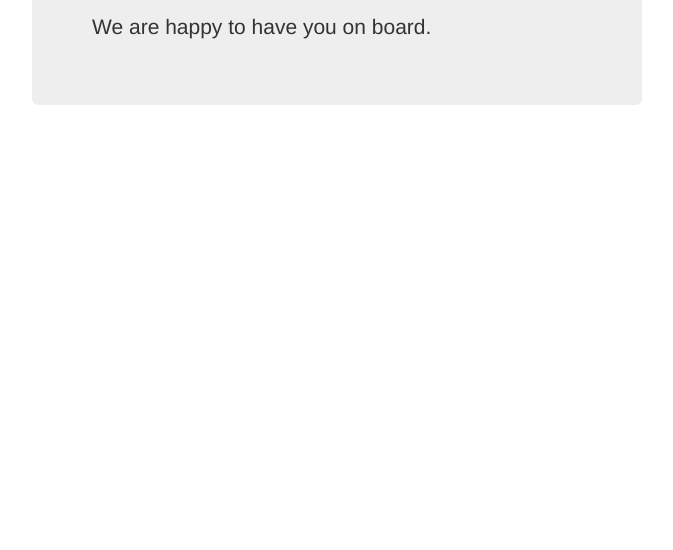
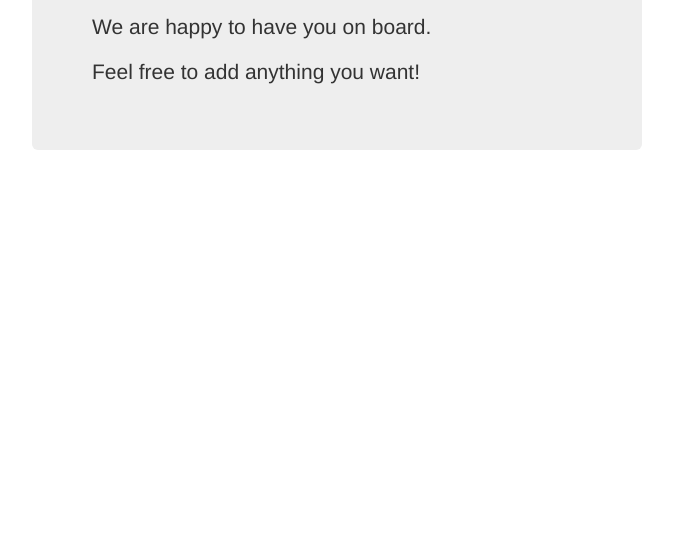
Before and after one commit to Nobles-RAoK/Demo, a plain HTML site: page index.html in a window 1280 px wide. Shown: the part 250-800 px from the top of the page, without its empty margins (303-976 px from the left). Drawn offline with nearby package versions, Linux system fonts and the light colour scheme.

Commit message:
Add message to body

```diff
--- a/index.html
+++ b/index.html
@@ -15,6 +15,7 @@
             <h1>Random Acts of Kindness</h1>
             <p>Welcome to the Random Acts of Kindness project!<p>
             <p>We are happy to have you on board.</p>
+			<p>Feel free to add anything you want!</p>
           </div>
         </div>
       </div>
```
